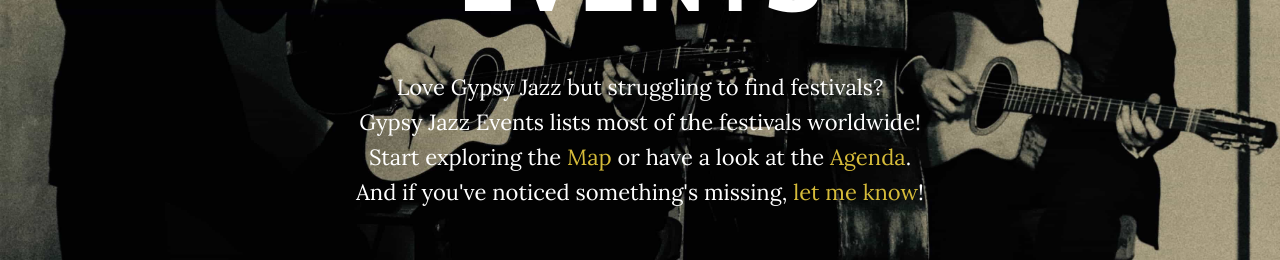
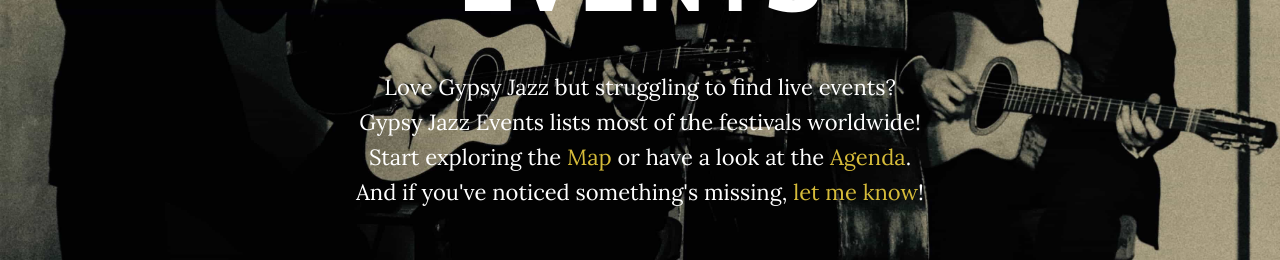
Before and after one commit to tbouttaz/GypsyJazzAgenda, a website: page public/index.html in a window 1280 px wide. Shown: the part 345-605 px from the top of the page. Drawn offline with nearby package versions, Linux system fonts and the light colour scheme.

Commit message:
Update intro text content

```diff
--- a/public/index.html
+++ b/public/index.html
@@ -69,7 +69,7 @@
           <div class="row">
             <div class="col-lg-8 mx-auto">
               <h1 class="brand-heading">Gypsy Jazz Events</h1>
-              <p class="intro-text">Love Gypsy Jazz but struggling to find festivals?
+              <p class="intro-text">Love Gypsy Jazz but struggling to find live events?
                 <br/>Gypsy Jazz Events lists most of the festivals worldwide!
 
                 <br/>Start exploring the <a class="js-scroll-trigger" href="#festivals-map">Map</a> or have a look at the <a class="js-scroll-trigger" href="#agenda">Agenda</a>.<br/>
```
